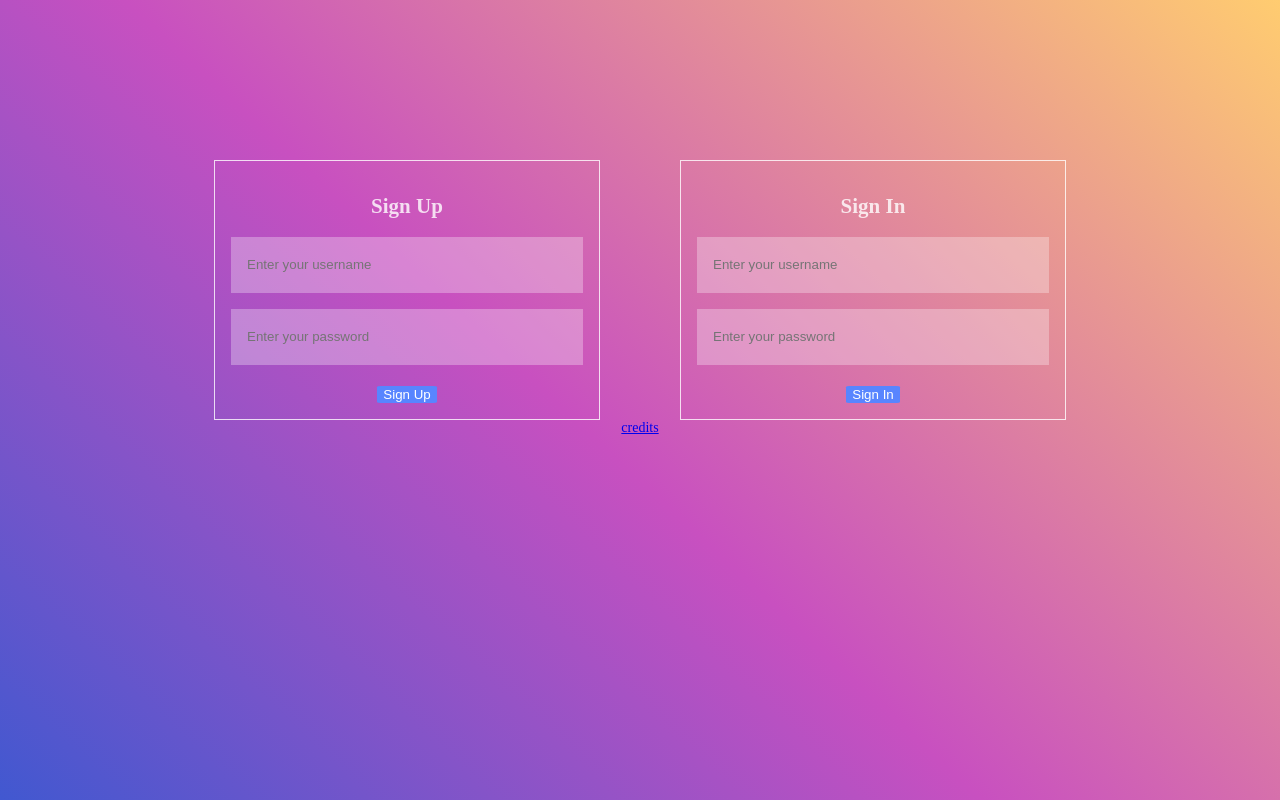
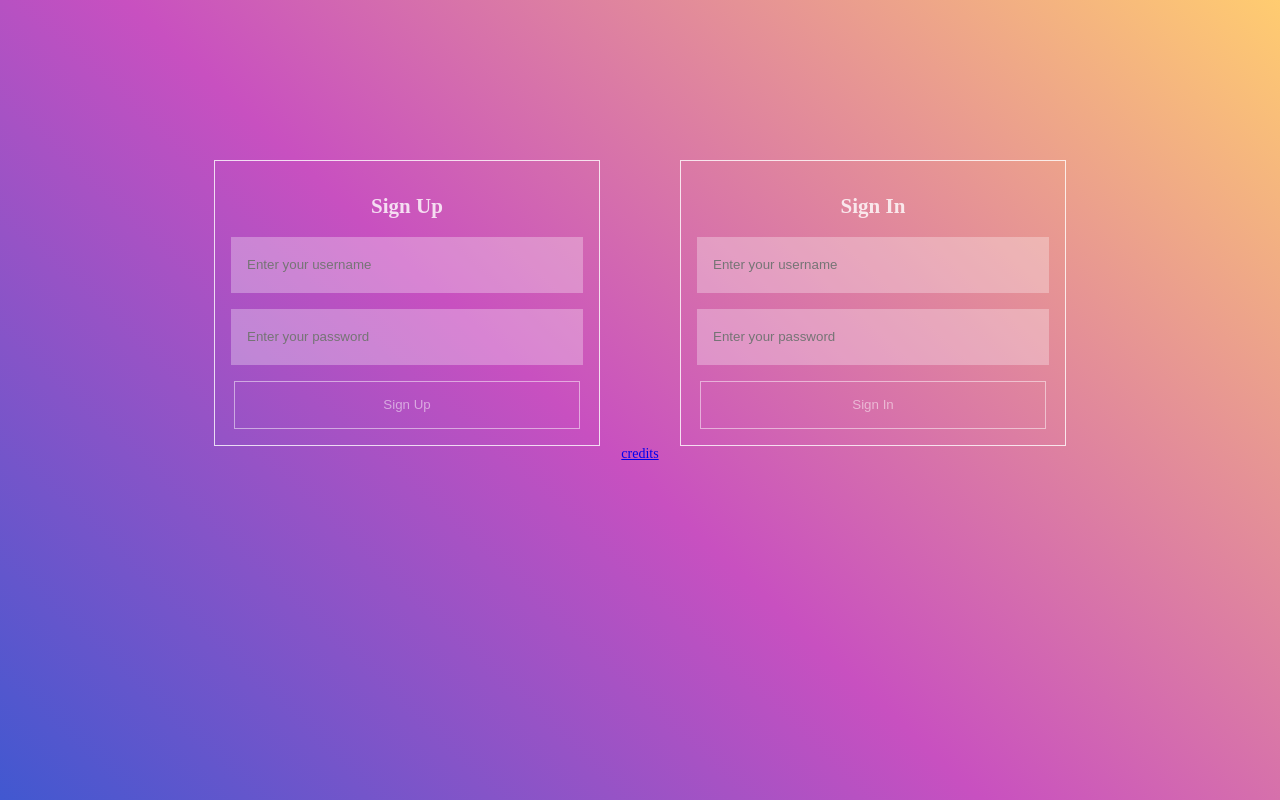
Before and after one commit to karenkwok/notInstagram, a website: page webgallery/frontend/index.html in a window 1280 px wide. Drawn offline with Linux system fonts and the light colour scheme.

Commit message:
styled sign in buttons

```diff
--- a/webgallery/frontend/style/index.css
+++ b/webgallery/frontend/style/index.css
@@ -56,12 +56,19 @@ input:focus-visible {
 }
 
 .sign-btn {
-  background-color: #5885ff;
-  color: white;
-  border: none;
-  border-radius: 7%;
+  background-color: rgba(255, 255, 255, 0);
+  color: rgba(255, 255, 255, 0.5);
+  height: 6vh;
+  width: 27vw;
+  padding: 1rem;
+  line-height: 0;
+  border: solid 1px;
   cursor: pointer;
-  margin-top: 5px;
+}
+
+.sign-btn:hover {
+  background-color: rgba(255, 255, 255, 0.25);
+  color: rgba(255, 255, 255, 0.8);
 }
 
 }
```
